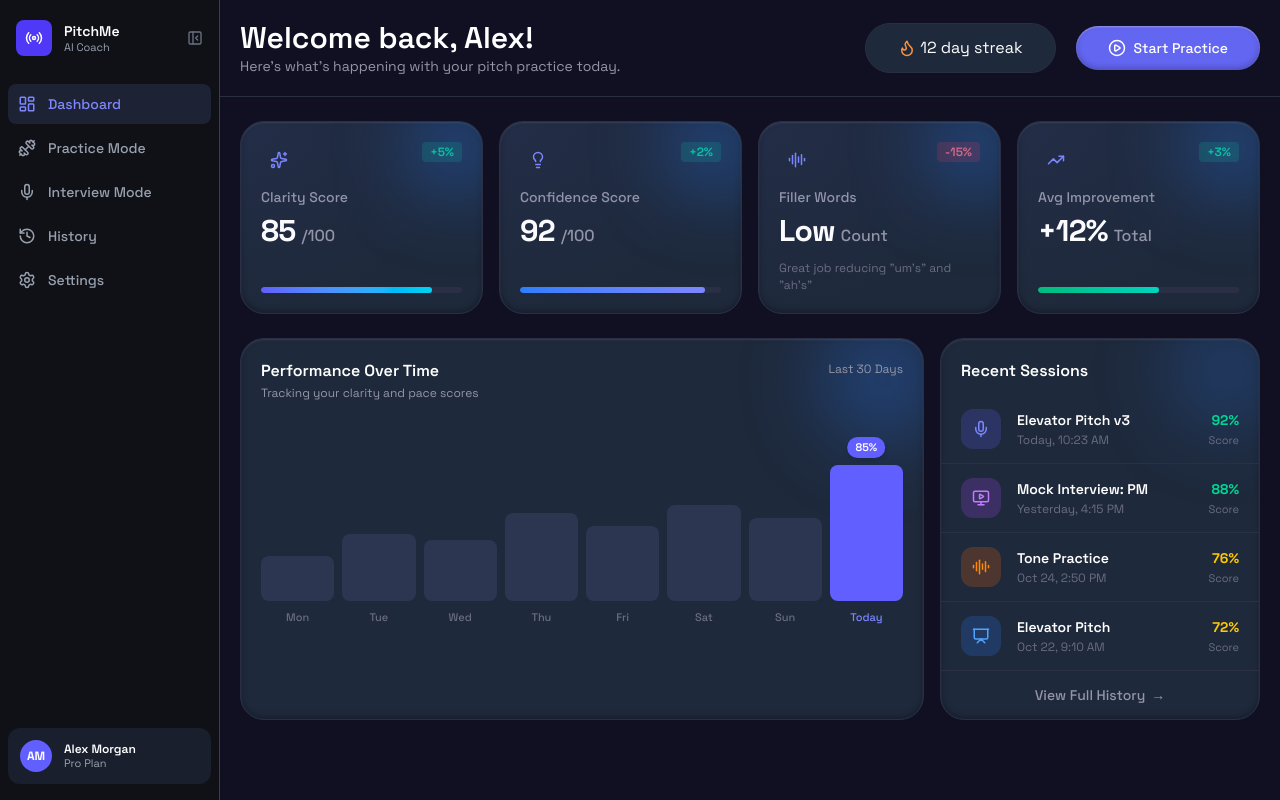
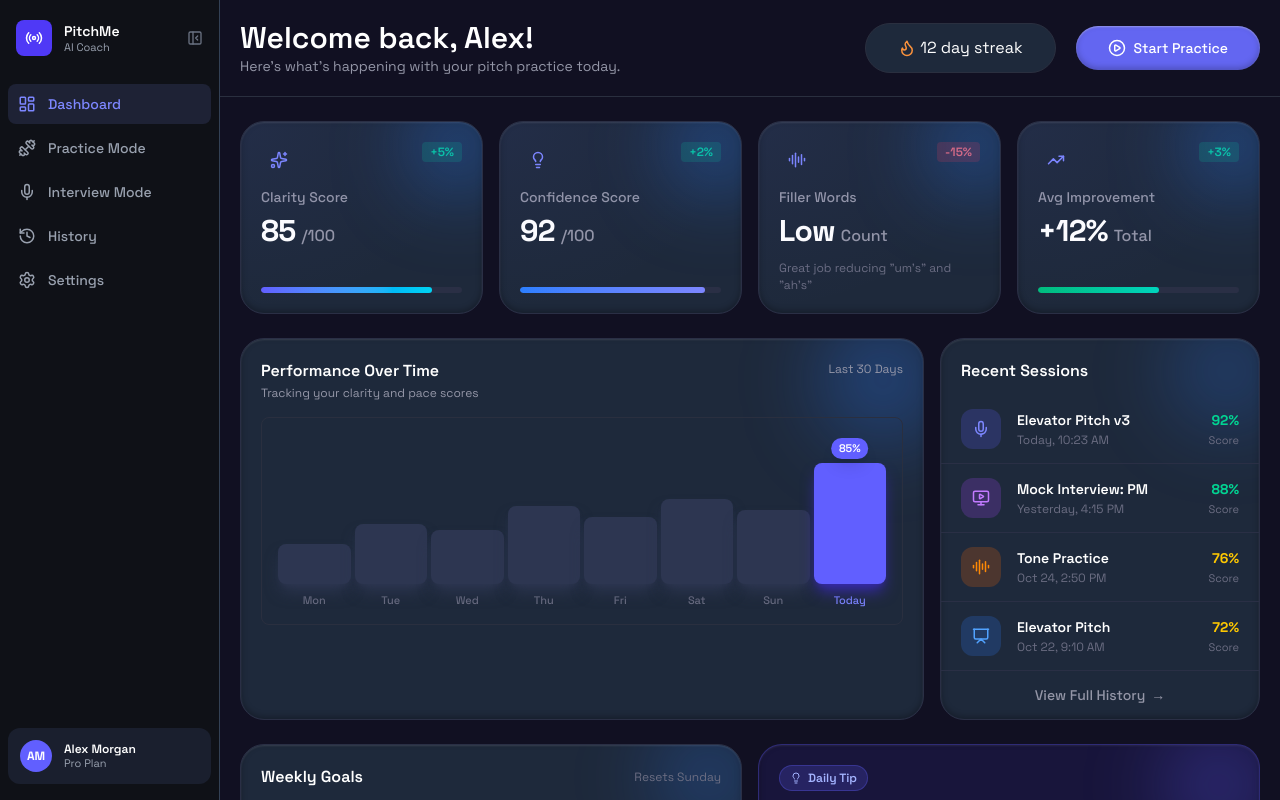
Before and after one commit to Idris-jose/Pitch-me, a Next.js app: page /Pages/Dashboard in a window 1280 px wide. Built offline with nearby package versions, Linux system fonts and the light colour scheme.

Commit message:
made more changes

```diff
--- a/app/Pages/Dashboard/page.tsx
+++ b/app/Pages/Dashboard/page.tsx
@@ -2,6 +2,8 @@ import Header from "@/app/components/Common/Header";
 import MetricCard from "@/app/components/Dashboard/MetricCard";
 import PerformanceChart from "@/app/components/Dashboard/PerformanceChart";
 import RecentSessions from "@/app/components/Dashboard/RecentSessions";
+import WeeklyGoals from "@/app/components/Dashboard/WeeklyGoals";
+import DailyTip from "@/app/components/Dashboard/DailyTip";
 import { Sparkles, Lightbulb, AudioLines, TrendingUp } from "lucide-react";
 
 export default function Dashboard() {
@@ -53,6 +55,12 @@ export default function Dashboard() {
                 <PerformanceChart />
                 <RecentSessions />
             </div>
+
+            {/* Weekly Goals + Daily Tip */}
+            <div className="grid grid-cols-1 xl:grid-cols-2 gap-4 px-5">
+                <WeeklyGoals />
+                <DailyTip />
+            </div>
         </section>
     );
 }
--- /dev/null
+++ b/app/components/Dashboard/DailyTip.tsx
@@ -0,0 +1,30 @@
+import { Lightbulb } from "lucide-react";
+
+type DailyTipProps = {
+    title?: string;
+    body?: string;
+};
+
+export default function DailyTip({
+    title = "Pause for Effect",
+    body = "Silence is a powerful tool. Use strategic pauses after key points to let your audience absorb the information. It also gives you a moment to breathe and reset your pace.",
+}: DailyTipProps) {
+    return (
+        <div className="relative flex flex-col gap-3 rounded-3xl bg-indigo-950/60 border border-indigo-500/30 p-5 overflow-hidden shadow-[inset_0_1px_2px_rgba(255,255,255,0.08),_inset_0_-2px_6px_rgba(0,0,0,0.3)]">
+            {/* Decorative blurred circle — top right */}
+            <div className="pointer-events-none absolute -top-4 -right-4 w-28 h-28 rounded-full bg-indigo-500/30 blur-2xl" />
+            {/* Faint large circle outline echoing the screenshot */}
+            <div className="pointer-events-none absolute -bottom-10 -right-10 w-40 h-40 rounded-full border border-indigo-500/20" />
+
+            {/* Badge */}
+            <span className="relative z-10 inline-flex items-center gap-1.5 self-start text-xs font-semibold text-indigo-300 bg-indigo-500/20 border border-indigo-500/30 px-2.5 py-1 rounded-full">
+                <Lightbulb size={12} />
+                Daily Tip
+            </span>
+
+            {/* Content */}
+            <h3 className="relative z-10 text-lg font-bold text-white leading-snug">{title}</h3>
+            <p className="relative z-10 text-sm text-[#9496a7] leading-relaxed">{body}</p>
+        </div>
+    );
+}
--- a/app/components/Dashboard/PerformanceChart.tsx
+++ b/app/components/Dashboard/PerformanceChart.tsx
@@ -55,7 +55,7 @@ export default function PerformanceChart({
             </div>
 
             {/* Chart area */}
-            <div className="relative flex items-end gap-2 h-52 pt-6 z-10">
+            <div className="relative border-1 border-[#2a2f3f] rounded-lg p-4 flex items-end gap-1 h-52 pt-6 z-10">
                 {data.map((d, i) => {
                     const today = isToday(d);
                     return (
@@ -67,7 +67,7 @@ export default function PerformanceChart({
                             <div className="relative flex flex-col items-center justify-end w-full h-full">
                                 {/* Percentage label on top (today only) */}
                                 {today && (
-                                    <span className="absolute -top-1 left-1/2 -translate-x-1/2 text-[11px] font-semibold text-white bg-indigo-500 px-2 py-0.5 rounded-full whitespace-nowrap z-10 shadow-md">
+                                    <span className="absolute -top-1 left-1/2 -translate-x-1/2 text-[11px] font-semibold text-white bg-indigo-500 px-2 py-0.5 rounded-full whitespace-nowrap z-10 shadow-lg">
                                         {d.value}%
                                     </span>
                                 )}
@@ -75,8 +75,8 @@ export default function PerformanceChart({
                                 {/* Bar */}
                                 <div
                                     className={`w-full rounded-lg transition-all duration-700 ease-out ${today
-                                            ? "bg-indigo-500"
-                                            : "bg-[#2d3651]"
+                                            ? "bg-indigo-500 shadow-lg shadow-indigo-800"
+                                            : "bg-[#2d3651] shadow-lg shadow-[#2d3651]"
                                         }`}
                                     style={{
                                         height: mounted ? `${d.value}%` : "0%",
--- /dev/null
+++ b/app/components/Dashboard/WeeklyGoals.tsx
@@ -0,0 +1,80 @@
+type Goal = {
+    label: string;
+    /** e.g. "3/5" for numeric, or null to show statusText instead */
+    progress?: number;
+    total?: number;
+    statusText?: string;
+    /** Tailwind gradient for the bar */
+    barColor?: string;
+};
+
+type WeeklyGoalsProps = {
+    resetDay?: string;
+    goals?: Goal[];
+};
+
+const DEFAULT_GOALS: Goal[] = [
+    {
+        label: "Complete 5 Practice Sessions",
+        progress: 3,
+        total: 5,
+        barColor: "from-indigo-500 to-blue-400",
+    },
+    {
+        label: "Maintain >80 Clarity",
+        statusText: "On Track",
+        progress: 100,
+        total: 100,
+        barColor: "from-emerald-500 to-teal-400",
+    },
+];
+
+export default function WeeklyGoals({
+    resetDay = "Sunday",
+    goals = DEFAULT_GOALS,
+}: WeeklyGoalsProps) {
+    return (
+        <div className="relative flex flex-col gap-4 rounded-3xl bg-[#1E293B] border border-[#2a2f45] p-5 overflow-hidden shadow-[inset_0_1px_2px_rgba(255,255,255,0.12),_inset_0_-2px_6px_rgba(0,0,0,0.3)]">
+            {/* Blue orb */}
+            <div className="pointer-events-none absolute -top-6 -right-6 w-28 h-28 rounded-full bg-blue-500/25 blur-2xl" />
+
+            {/* Header */}
+            <div className="flex items-center justify-between relative z-10">
+                <h3 className="text-base font-semibold text-white">Weekly Goals</h3>
+                <span className="text-xs text-[#6b6d82]">Resets {resetDay}</span>
+            </div>
+
+            {/* Goal rows */}
+            <div className="flex flex-col gap-4 relative z-10">
+                {goals.map((g, i) => {
+                    const pct =
+                        g.progress !== undefined && g.total
+                            ? Math.min(100, Math.round((g.progress / g.total) * 100))
+                            : 0;
+                    const badge =
+                        g.statusText ??
+                        (g.progress !== undefined && g.total
+                            ? `${g.progress}/${g.total}`
+                            : null);
+
+                    return (
+                        <div key={i} className="flex flex-col gap-1.5">
+                            <div className="flex items-center justify-between">
+                                <span className="text-sm text-[#9496a7]">{g.label}</span>
+                                {badge && (
+                                    <span className="text-xs font-semibold text-white">{badge}</span>
+                                )}
+                            </div>
+                            <div className="h-1.5 w-full rounded-full bg-[#2a2f45] overflow-hidden">
+                                <div
+                                    className={`h-full rounded-full bg-gradient-to-r ${g.barColor ?? "from-indigo-500 to-cyan-400"} transition-all duration-700`}
+                                    style={{ width: `${pct}%` }}
+                                />
+                            </div>
+                        </div>
+                    );
+                })}
+            </div>
+        </div>
+    );
+}
```
